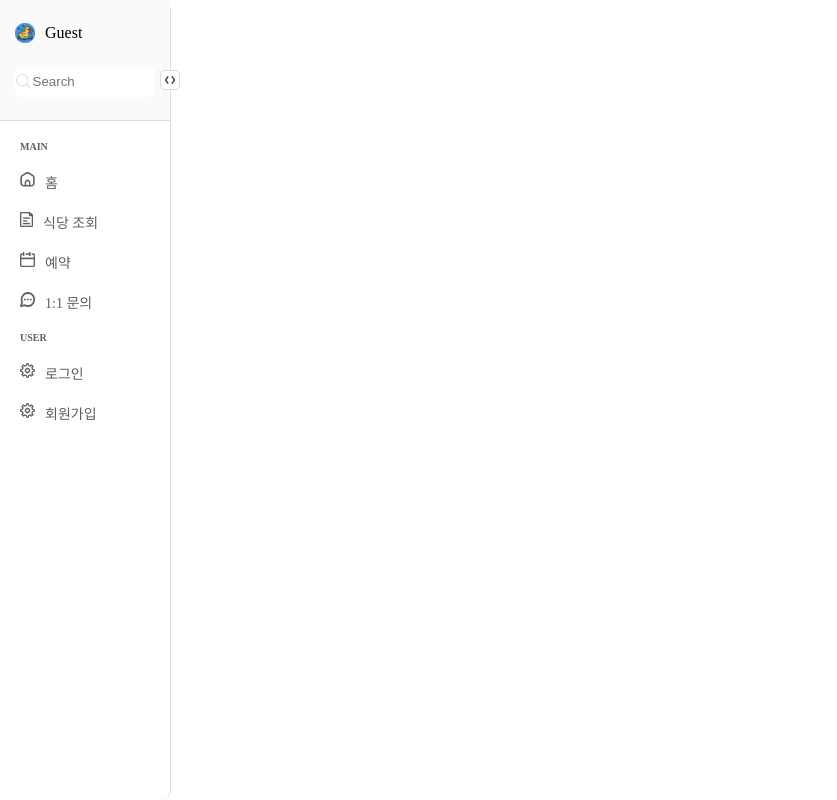
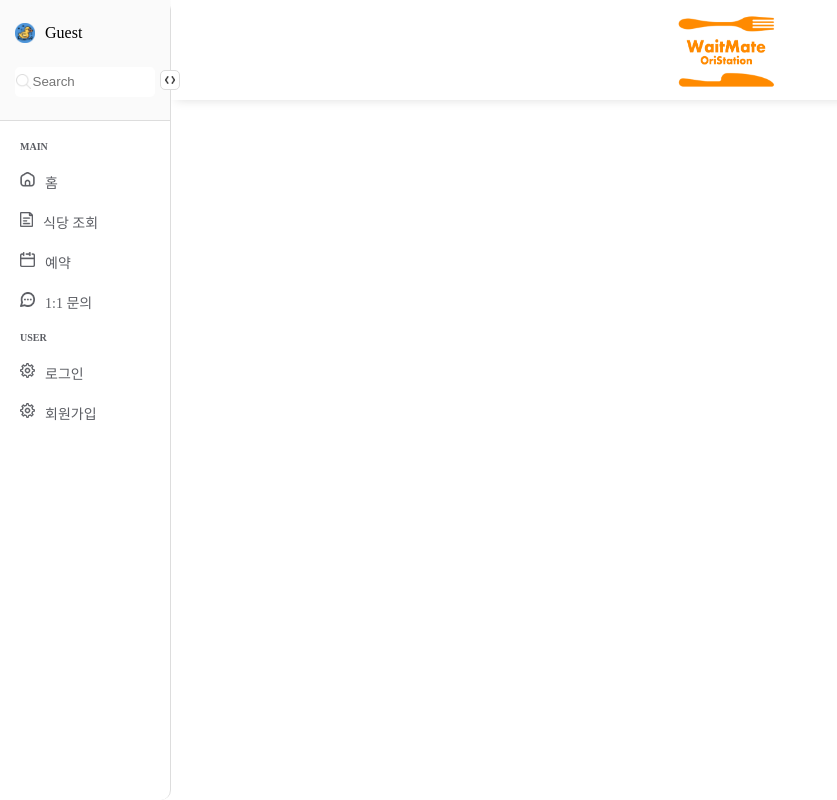
Before and after one commit to stationOri/DevOps_final_front, a React (Create React App) app in the folder devops-final-front/: page / in a window 1280 px wide. Shown: the whole page, without its empty margins (0-837 px from the left). Built offline with nearby package versions, Linux system fonts and the light colour scheme; the HTML template or start-up script is replaced by a standard one.

Commit message:
feat:main->sidebar+header

```diff
--- a/devops-final-front/src/css/components/HeaderOrange.css
+++ b/devops-final-front/src/css/components/HeaderOrange.css
@@ -5,7 +5,7 @@
 
 .orangeheaderWrapper {
   width: 100%;
-  height: 130px;
+  height: 100px;
   display: flex;
   justify-content: center;
   align-items: center;
--- a/devops-final-front/src/css/pages/Main.css
+++ b/devops-final-front/src/css/pages/Main.css
@@ -1,3 +1,21 @@
+.mainWrapper{
+  display: flex;
+  width: 100%;
+}
+
 .mainsidebar {
-  height: 100%;
+  width: 170px;
 }
+
+.mainsidebar.collapsed {
+  width: 50px;
+}
+
+.contentsWrapper {
+  /* width: calc(100% - 170px); */
+  flex: 1;
+}
+
+.contentsWrapper.collapsed {
+  width: calc(100% - 50px);
+}
--- a/devops-final-front/src/pages/Main.js
+++ b/devops-final-front/src/pages/Main.js
@@ -1,11 +1,21 @@
-import SideBar from "../components/Sidebar"
-import "../css/pages/Main.css"
+import React, { useState } from 'react';
+import HeaderOrange from "../components/HeaderOrange";
+import SideBar from "../components/Sidebar";
+import "../css/pages/Main.css";
 
 function Main() {
+  const [isSidebarCollapsed, setIsSidebarCollapsed] = useState(false);
+
+  const toggleSidebar = () => {
+    setIsSidebarCollapsed(!isSidebarCollapsed);
+  };
 
   return (
-    <div>
-      <SideBar className="mainsidebar"/>
+    <div className={`mainWrapper ${isSidebarCollapsed ? 'collapsed' : ''}`}>
+      <SideBar className="mainsidebar" />
+      <div className={`contentsWrapper ${isSidebarCollapsed ? 'collapsed' : ''}`}>
+        <HeaderOrange />
+      </div>
     </div>
   );
 }
```
